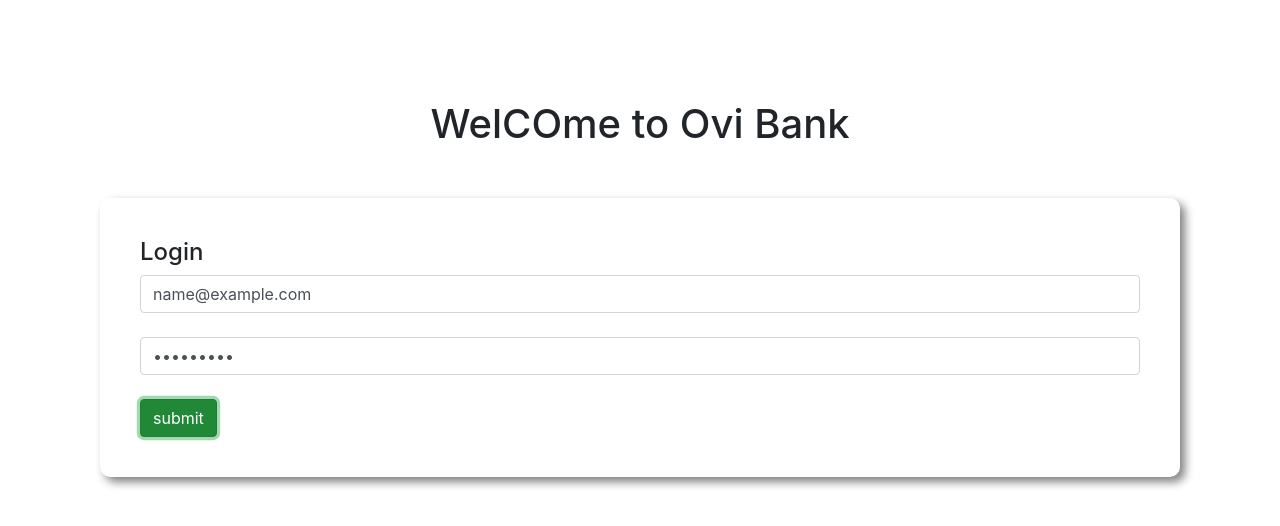
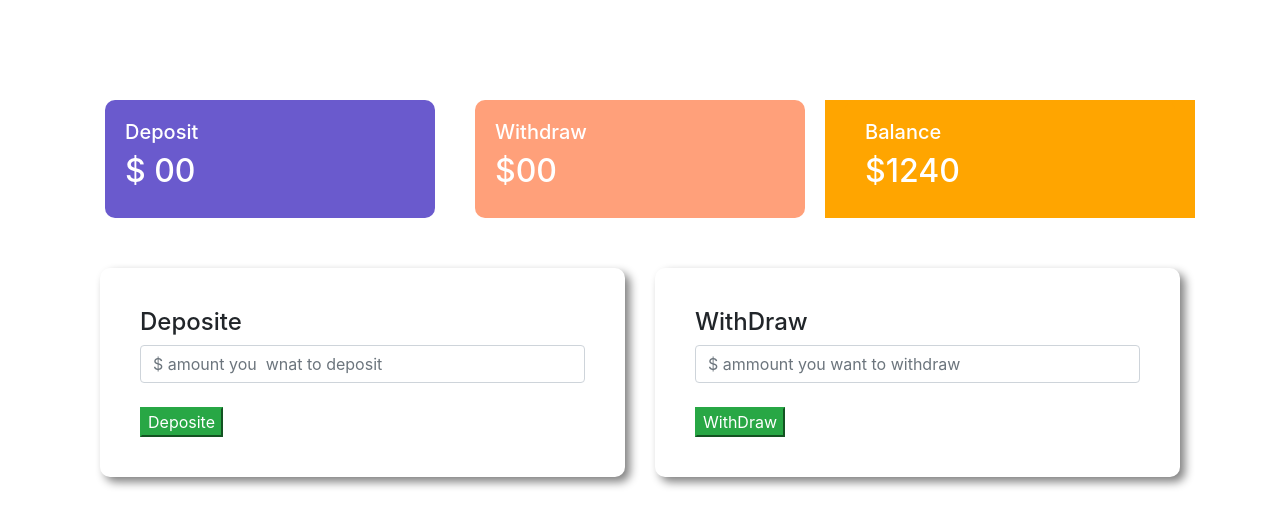
Before and after one commit to ovibinzia1885/ovibank_js, a plain HTML site: page index.html in a window 1280 px wide. Both pictures are taken after typing "name@example.com", "Sample123" into the empty fields and a click on the button "submit". Drawn offline with nearby package versions, Linux system fonts and the light colour scheme.

Commit message:
bank simple system

```diff
--- a/index.html
+++ b/index.html
@@ -1,12 +1,15 @@
 <!DOCTYPE html>
 <html lang="en">
+
 <head>
     <meta charset="UTF-8">
     <meta name="viewport" content="width=device-width, initial-scale=1.0">
     <title>Ovi Bank</title>
-    <link rel="stylesheet" href="https://stackpath.bootstrapcdn.com/bootstrap/4.4.1/css/bootstrap.min.css" integrity="sha384-Vkoo8x4CGsO3+Hhxv8T/Q5PaXtkKtu6ug5TOeNV6gBiFeWPGFN9MuhOf23Q9Ifjh" crossorigin="anonymous">
+    <link rel="stylesheet" href="https://stackpath.bootstrapcdn.com/bootstrap/4.4.1/css/bootstrap.min.css"
+        integrity="sha384-Vkoo8x4CGsO3+Hhxv8T/Q5PaXtkKtu6ug5TOeNV6gBiFeWPGFN9MuhOf23Q9Ifjh" crossorigin="anonymous">
     <link rel="stylesheet" href="style.css">
 </head>
+
 <body>
 
     <div id="login-area">
@@ -17,12 +20,110 @@
             <br>
             <input type="password" class="form-control" name="" id="" placeholder="password">
             <br>
-            <button class="btn btn-success ">submit</button>
+            <button id="login" class="btn btn-success ">submit</button>
             <br>
         </div>
     </div>
-    <script src="https://code.jquery.com/jquery-3.4.1.slim.min.js" integrity="sha384-J6qa4849blE2+poT4WnyKhv5vZF5SrPo0iEjwBvKU7imGFAV0wwj1yYfoRSJoZ+n" crossorigin="anonymous"></script>
-<script src="https://cdn.jsdelivr.net/npm/popper.js@1.16.0/dist/umd/popper.min.js" integrity="sha384-Q6E9RHvbIyZFJoft+2mJbHaEWldlvI9IOYy5n3zV9zzTtmI3UksdQRVvoxMfooAo" crossorigin="anonymous"></script>
-<script src="https://stackpath.bootstrapcdn.com/bootstrap/4.4.1/js/bootstrap.min.js" integrity="sha384-wfSDF2E50Y2D1uUdj0O3uMBJnjuUD4Ih7YwaYd1iqfktj0Uod8GCExl3Og8ifwB6" crossorigin="anonymous"></script>
+    <div id="transation-area">
+
+        <div class="row">
+            <div class="col-md-4">
+                <div class="deposit status">
+                    <h5>Deposit</h5>
+                    <h2>$ <span id="currentDeposit">00</span></h2>
+                </div>
+
+            </div>
+            <div class="col-md-4 ">
+                <div class="Withdraw status">
+                    <h5>Withdraw</h5>
+                    <h2>$<span id="currentwithdraw">00</span></h2>
+                </div>
+            </div>
+            <div class="col-md-4 Balance ">
+                <div class="Balance status">
+                    <h5>Balance</h5>
+                    <h2>$<span id="currentbalance">1240</span></h2>
+                </div>
+            </div>
+        </div>
+        <div class="row">
+            <div class="col-md-6">
+                <div class="submit-area">
+                    <h4>Deposite</h4>
+                    <input type="text" id="depositammount" class="form-control"
+                        placeholder="$ amount you  wnat to deposit">
+                    <br>
+                    <button class="btn-success" id="adddeposit">Deposite</button>
+                </div>
+            </div>
+            <div class="col-md-6">
+                <div class="submit-area">
+                    <h4>WithDraw</h4>
+                    <input type="text" class="form-control" id= "withdrawamount" placeholder="$ ammount you want to withdraw">
+                    <br>
+                    <button class="btn-success" id="addwithdraw">WithDraw</button>
+                </div>
+            </div>
+        </div>
+    </div>
+    <script>
+        //login button event handler
+        const loginBtn = document.getElementById("login");
+        loginBtn.addEventListener("click", function () {
+            const loginArea = document.getElementById("login-area");
+            loginArea.style.display = "none";
+            const transationArea = document.getElementById("transation-area")
+            transationArea.style.display = "block";
+
+        })
+        //depostite button even handle
+        const depositBtn = document.getElementById("adddeposit");
+
+        depositBtn.addEventListener("click", function () {
+            // const depositammount = document.getElementById("depositammount").value;
+            // const depositnumber = parseFloat(depositammount);
+
+            const depositnumber=getinputnumber("depositammount");
+
+            // const currentDeposit = document.getElementById("currentDeposit").innerText;
+            // const currentDepositnumber = parseFloat(currentDeposit);
+            // const totaldeposit = depositnumber + currentDepositnumber;
+            // document.getElementById("currentDeposit").innerText = totaldeposit;
+            updatespanText("currentDeposit",depositnumber);
+            updatespanText("currentbalance", depositnumber);
+
+
+            document.getElementById("depositammount").value = "";
+
+        })
+        //withdraw handle event
+        const withdrawBtn=document.getElementById("addwithdraw");
+        withdrawBtn.addEventListener("click",function(){
+            const withdrawnumber=getinputnumber("withdrawamount");
+            updatespanText("currentwithdraw",withdrawnumber);
+            updatespanText("currentbalance",-1* withdrawnumber);
+            document.getElementById("withdrawamount").value="";
+
+
+        })
+
+        function getinputnumber(id){
+            const withdrawammount=document.getElementById(id).value;
+            const withdrawnumber=parseFloat(withdrawammount);
+            return withdrawnumber;
+        }
+
+
+        function updatespanText(id, depositnumber) {
+            const currentbalance = document.getElementById(id).innerText;
+            const currentbalancenumber = parseFloat(currentbalance);
+            const totalbalance = depositnumber + currentbalancenumber;
+            document.getElementById(id).innerText = totalbalance;
+
+        }
+    </script>
+
 </body>
+
 </html>
--- a/style.css
+++ b/style.css
@@ -7,3 +7,25 @@ body{
     border-radius: 10px;
     box-shadow: 5px 5px 10px gray;
 }
+#transation-area{
+    display:none;
+}
+
+.deposit{
+
+    background-color: slateblue;
+}
+.Withdraw{
+background-color: lightsalmon;
+}
+.Balance{
+    background-color: orange;
+
+}
+.status{
+    margin: 0 5px;
+    color: white;
+    padding: 20px;
+    border-radius: 10px;
+
+}
```
